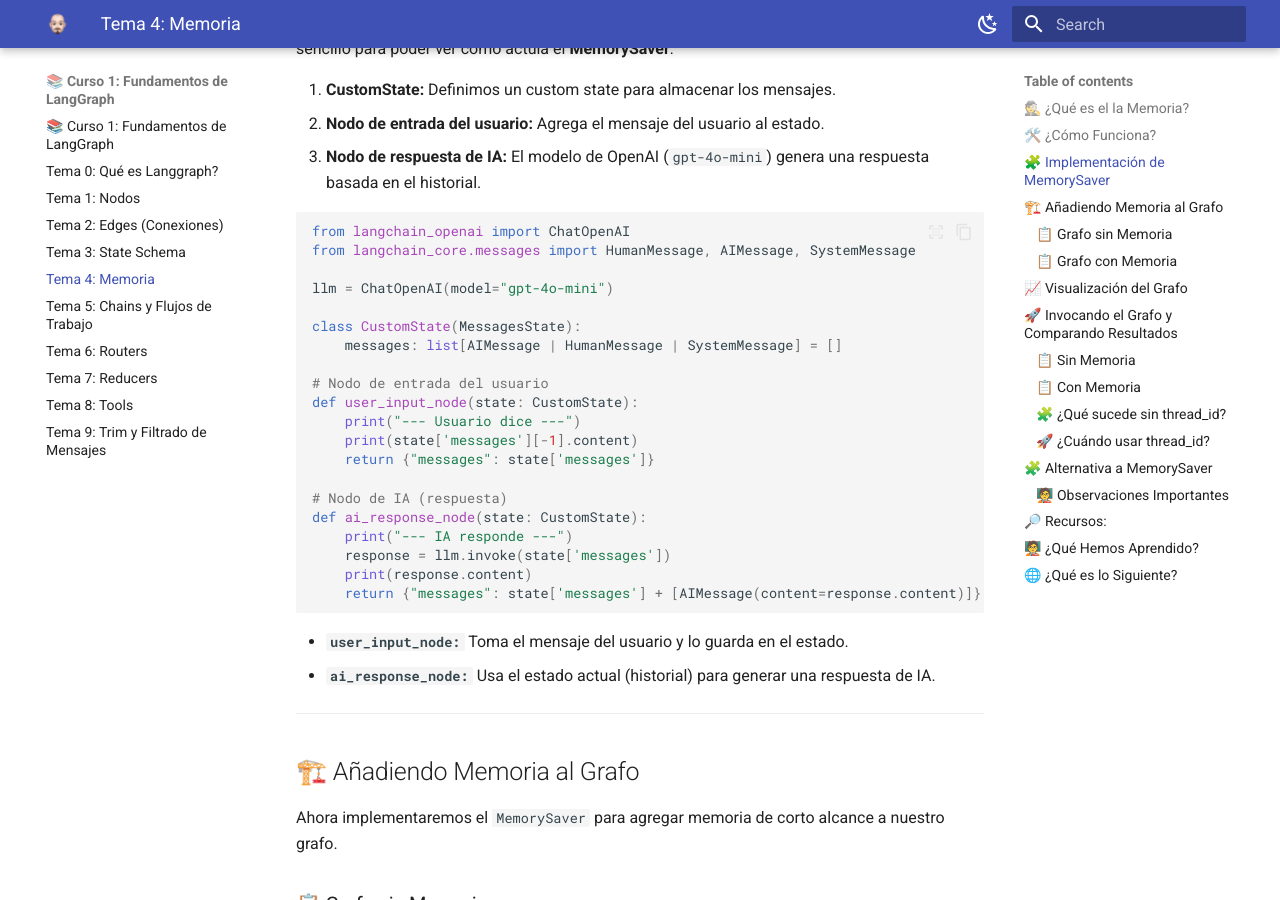
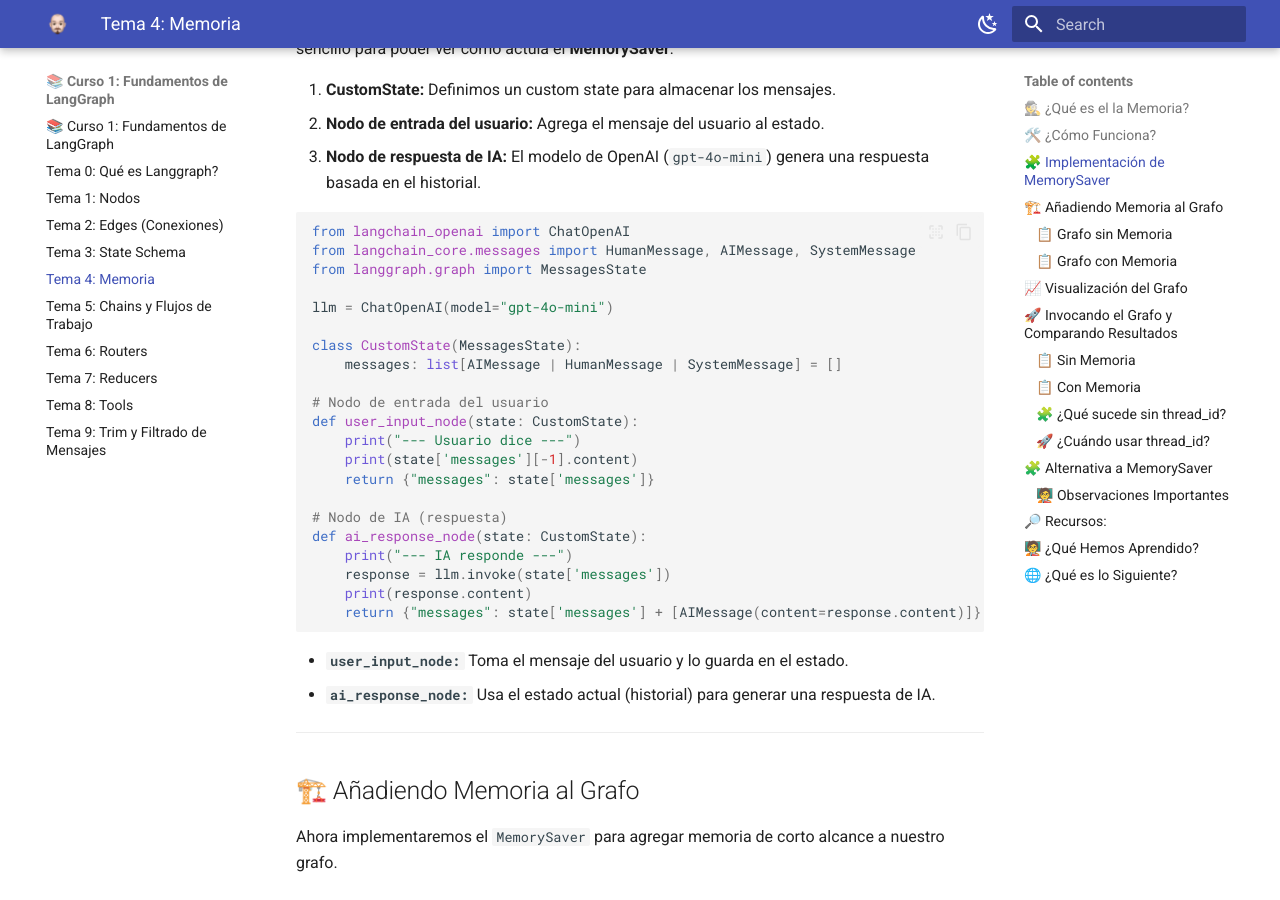
Before and after one commit to raul-drupal-dev/curso_langgraph, an MkDocs documentation site: the page built from docs/curso1/tema4_memory.md, in a window 1280 px wide and 900 px high, scrolled down 1328 px. Built offline with MkDocs 1.6.1 and Material for MkDocs 9.7.7, drawn with Linux system fonts in a browser that asks for light colours; emoji names are drawn with the system emoji font.

Commit message:
Arreglar codigo de ejemplo tema 4 memoria

````diff
--- a/docs/curso1/tema4_memory.md
+++ b/docs/curso1/tema4_memory.md
@@ -47,6 +47,7 @@ Usando el ejemplo que vimos anteriormente en artículos pasados, vamos a definir
 ```python
 from langchain_openai import ChatOpenAI
 from langchain_core.messages import HumanMessage, AIMessage, SystemMessage
+from langgraph.graph import MessagesState
 
 llm = ChatOpenAI(model="gpt-4o-mini")
 
````
